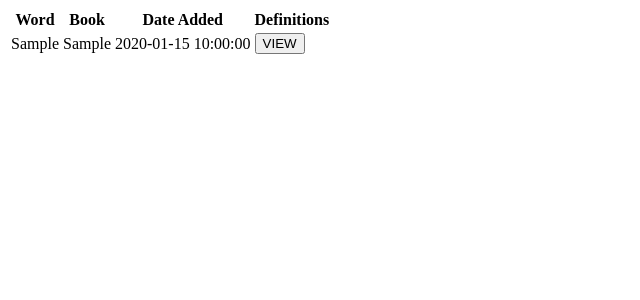
After one commit to rajamundo/Words-Stuff, a Flask app: page /words in a window 1280 px wide. The commit adds this page. Shown: the top 300 px of the page, without its empty margins (0-640 px from the left). Run offline with Flask 2, Linux system fonts and the light colour scheme; tables that the repository leaves empty hold one stand-in row (values such as "Sample post").

Commit message:
added the words and definitions page; separate for now. added book title to the word model

```diff
--- a/main.py
+++ b/main.py
@@ -12,17 +12,21 @@ from models import *
 
 def get_definition(new_word):
 	payload = {'headword': new_word}
-	r = requests.get("http://api.pearson.com/v2/dictionaries/ldoce5/entries", params = payload)
-	print(r.url)
-	#print(type(r.json()))
-	response = r.json()
-	results = response['results']
-	defs = []
-	for entry in results:
-		for different_definitions in entry['senses']:
-			record = different_definitions['definition']
-			for meaning in record:
-				defs.append(meaning)
+	try:
+		r = requests.get("http://api.pearson.com/v2/dictionaries/ldoce5/entries", params = payload)
+		print(r.url)
+		#print(type(r.json()))
+		response = r.json()
+		results = response['results']
+		defs = []
+		for entry in results:
+			for different_definitions in entry['senses']:
+				record = different_definitions['definition']
+				for meaning in record:
+					defs.append(meaning)
+	except Exception as e:
+		print(e)
+
 	return defs
 
 @app.route("/", methods=['POST', 'GET'])
@@ -32,16 +36,38 @@ def add_word():
 		print(url_for('add_word'))
 
 	if request.method == "POST":
-		new_word = request.form['entry']
-		print(new_word)
-		definitions = get_definition(new_word)
-		added_word = Word(new_word, date.today())
-		db.session.add(added_word)
-		for entry in definitions:
-			db.session.add(Meanings(new_word, entry))
-	db.session.commit()
+		try:
+			new_word = request.form['entry']
+			new_word = new_word.strip()
+			book = request.form['book']
+			print(new_word)
+			definitions = get_definition(new_word)
+			added_word = Word(new_word, book, date.today())
+			db.session.add(added_word)
+			for entry in definitions:
+				db.session.add(Meanings(new_word, entry))
+			db.session.commit()
+		except Exception as e:
+			print(e)
+			definitions = ['Word as already been added']
 
 	return render_template('index.html', name = 'words&shit', definitions = definitions)
 
+@app.route("/words", methods=['GET'])
+def get_all_words():
+	words = Word.query.all()
+	#could use below code if definitions wanted on same page as words
+    #albumContents = db.session.query( Photo.url, Photo.picid, Photo.date, Contain.sequencenum, Contain.albumid, Contain.caption ).join( Contain, Contain.picid == Photo.picid ).filter( Contain.albumid == albumid ).all( )
+
+	return render_template('words.html', words = words)
+
+@app.route("/definitions", methods=['GET'])
+def get_meanings():
+	word = request.args.get('word_spelling')
+	print(word)
+	definitions = Meanings.query.filter_by(word_spelling = word)
+	print(definitions)
+	return render_template('definitions.html', definitions = definitions)
+
 if __name__ == "__main__":
     app.run(debug=True)
--- a/models.py
+++ b/models.py
@@ -4,10 +4,12 @@ from main import db
 class Word(db.Model):
     #id = db.Column(db.Integer, primary_key=True)
     spelling = db.Column(db.String(80), primary_key=True)
+    book = db.Column(db.String(120))
     date = db.Column(db.DateTime)
 
-    def __init__(self, spelling, date):
+    def __init__(self, spelling, book, date):
         self.spelling = spelling
+        self.book = book
         self.date = date
 
     def __repr__(self):
--- /dev/null
+++ b/templates/words.html
@@ -0,0 +1,28 @@
+<!doctype html>
+<table class ="table table-striped">
+  <thead>
+    <tr>
+      <th> Word </th>
+      <th> Book </th>
+      <th> Date Added </th>
+      <th> Definitions </th>
+
+   </tr>
+  </thead>
+  <tbody>
+  {% for word in words %}
+    <div>
+    <tr>
+      <td> {{word.spelling}} </td>
+      <td> {{word.book}}</td>
+      <td> {% filter upper %} {{ word.date }} {% endfilter %}</td>
+      <td><form action="{{ url_for('get_meanings') }}?id={{ word.spelling }}"  method="GET">
+          <input type="hidden" name="word_spelling" value= {{ word.spelling }} >
+        <button class="btn btn-info">VIEW</button>
+      </form>
+      </td>
+      </tr>
+    </div>
+  {% endfor %}
+  </tbody>
+</table>
```
Also changed, not shown: templates/definitions.html (added, +7 -0 lines), templates/index.html (+5 -3 lines).
